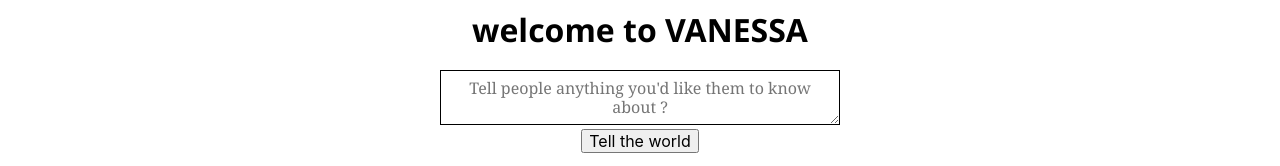
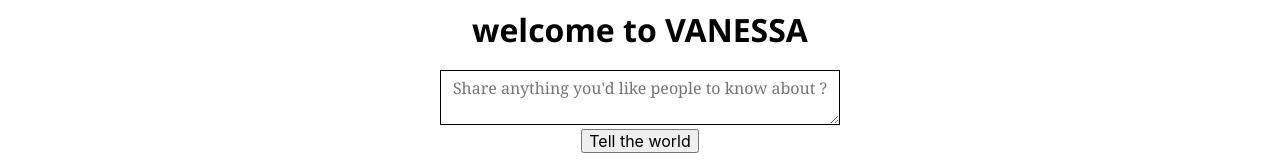
Before and after one commit to ademolaoduguwa/vanessademo, a React (Create React App) app: page / in a window 1280 px wide. Shown: the part 181-347 px from the top of the page. Built offline with nearby package versions, Linux system fonts and the light colour scheme; no server answers.

Commit message:
updated moreusecase

```diff
--- a/src/components/Wisdombox.js
+++ b/src/components/Wisdombox.js
@@ -10,7 +10,7 @@ const Wisdombox = ({dropWisdom}) => {
             type='input'
             style= {{width:400}}
             height ='90%'
-            placeholder="Tell people anything you'd like them to know about ?"
+            placeholder="Share anything you'd like people to know about ?"
             ></textarea>
             <div></div>
             <div>
```
